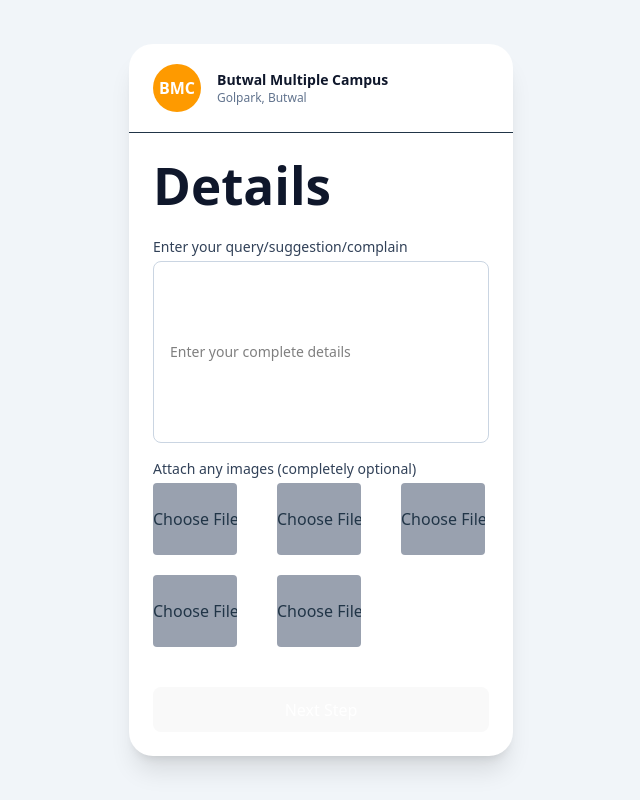
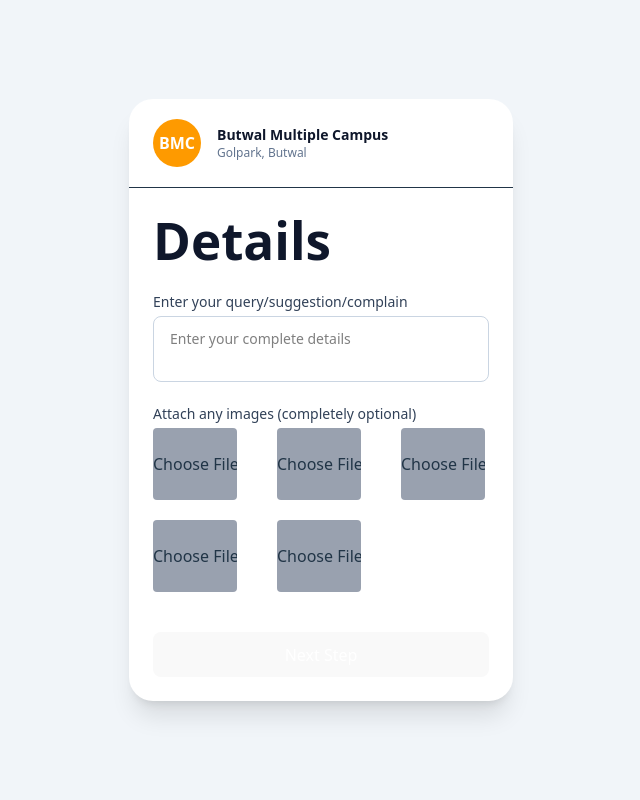
Before and after one commit to Neeschal1/BMCVoice, a React (Vite) app in the folder frontend_web/: page /person/details in a window 1280 px wide. Shown: the whole page, without its empty margins (319-959 px from the left). Built offline with nearby package versions, Linux system fonts and the light colour scheme.

Commit message:
textarea included, instead of textinput

```diff
--- a/frontend_web/src/pages/details.jsx
+++ b/frontend_web/src/pages/details.jsx
@@ -55,7 +55,7 @@ const Details = () => {
             <label className="mb-1 block text-sm font-medium text-slate-700">
               Enter your query/suggestion/complain
             </label>
-            <input
+            <textarea
               type="text"
               placeholder="Enter your complete details"
               value={name}
@@ -63,7 +63,8 @@ const Details = () => {
                 setName(e.target.value);
                 if (errors.name) setErrors({ ...errors, name: null });
               }}
-              className={`w-full flex justfy-start align-start rounded-lg border px-4 py-20 text-black text-sm focus:outline-none focus:ring-2
+              className={`w-full rounded-lg border px-4 py-3 text-black text-sm
+    focus:outline-none focus:ring-2 resize-none
                 ${
                   errors.name
                     ? "border-red-500 focus:ring-red-200"
```
